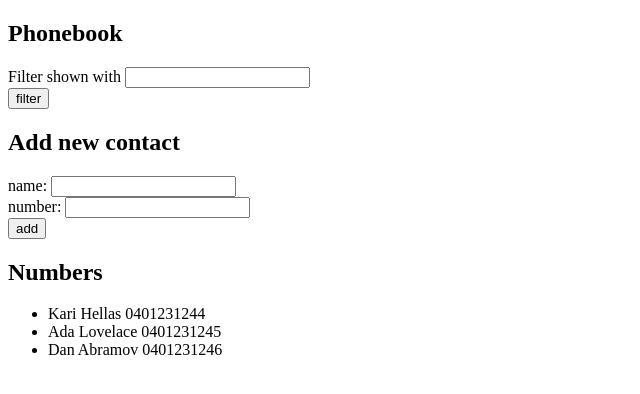
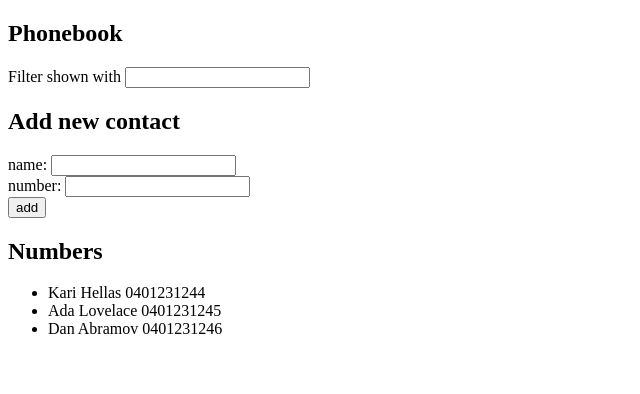
Before and after one commit to ennilehtinen/fullstackopen22, a React (Create React App) app in the folder osa2/puhelinluettelo/: page / in a window 1280 px wide. Shown: the top 394 px of the page, without its empty margins (0-640 px from the left). Built offline with nearby package versions, Linux system fonts and the light colour scheme.

Commit message:
puhelinluettelo 2.10

```diff
--- a/osa2/puhelinluettelo/src/App.js
+++ b/osa2/puhelinluettelo/src/App.js
@@ -1,6 +1,40 @@
 import { useState } from 'react'
 import Person from './components/Person'
 import Alert from './components/Alert'
+
+const Filter = ({ search, handleSearch }) => {
+  return (
+    <div>
+      <form>
+        <div>Filter shown with <input value={search} onChange={handleSearch} /></div>
+      </form>
+    </div>
+  )
+}
+
+const AddContact = ({ addPerson, newName, handleNameChange, newNumber, handleNumberChange }) => {
+  return (
+    <div>
+      <form onSubmit={addPerson}>
+        <div>name: <input value={newName} onChange={handleNameChange} /></div>
+        <div>number: <input value={newNumber} onChange={handleNumberChange} /></div>
+        <div><button type="submit">add</button></div>
+      </form>
+    </div>
+  )
+}
+
+const ContactList = ({ filtered }) => {
+  return (
+    <div>
+      <ul>
+        {filtered.map(person =>
+          <Person key={person.id} person={person} />
+        )}
+      </ul>
+    </div>
+  )
+}
 
 const App = (props) => {
   const [persons, setPersons] = useState(props.persons)
@@ -15,7 +49,7 @@ const App = (props) => {
       number: newNumber,
       id: persons.length + 1,
     }
-    if (persons.find(person => person.name === contactObject.name)) {
+    if (persons.find(person => person.name.toLowerCase() === contactObject.name.toLowerCase())) {
       Alert(contactObject)
     }
     else {
@@ -35,32 +69,23 @@ const App = (props) => {
     setNewNumber(event.target.value)
   }
 
-  const handleSearchChange = (event) => {
+  const handleSearch = (event) => {
     setNewSearch(event.target.value)
   }
 
   const filtered = !search
     ? persons
-    : persons.filter((person) =>
+    : persons.filter(person =>
       person.name.toLowerCase().includes(search.toLowerCase()))
 
   return (
     <div>
       <h2>Phonebook</h2>
-      <div>Filter shown with <input value={search} onChange={handleSearchChange} /></div>
-      <div><button type="filter">filter</button></div>
+      <Filter search={search} handleSearch={handleSearch} />
       <h2>Add new contact</h2>
-      <form onSubmit={addPerson}>
-        <div>name: <input value={newName} onChange={handleNameChange} /></div>
-        <div>number: <input value={newNumber} onChange={handleNumberChange} /></div>
-        <div><button type="submit">add</button></div>
-      </form>
+      <AddContact addPerson={addPerson} newName={newName} handleNameChange={handleNameChange} newNumber={newNumber} handleNumberChange={handleNumberChange} />
       <h2>Numbers</h2>
-      <ul>
-        {filtered.map(person =>
-          <Person key={person.id} person={person} />
-        )}
-      </ul>
+      <ContactList filtered={filtered} />
     </div>
   )
 }
```
